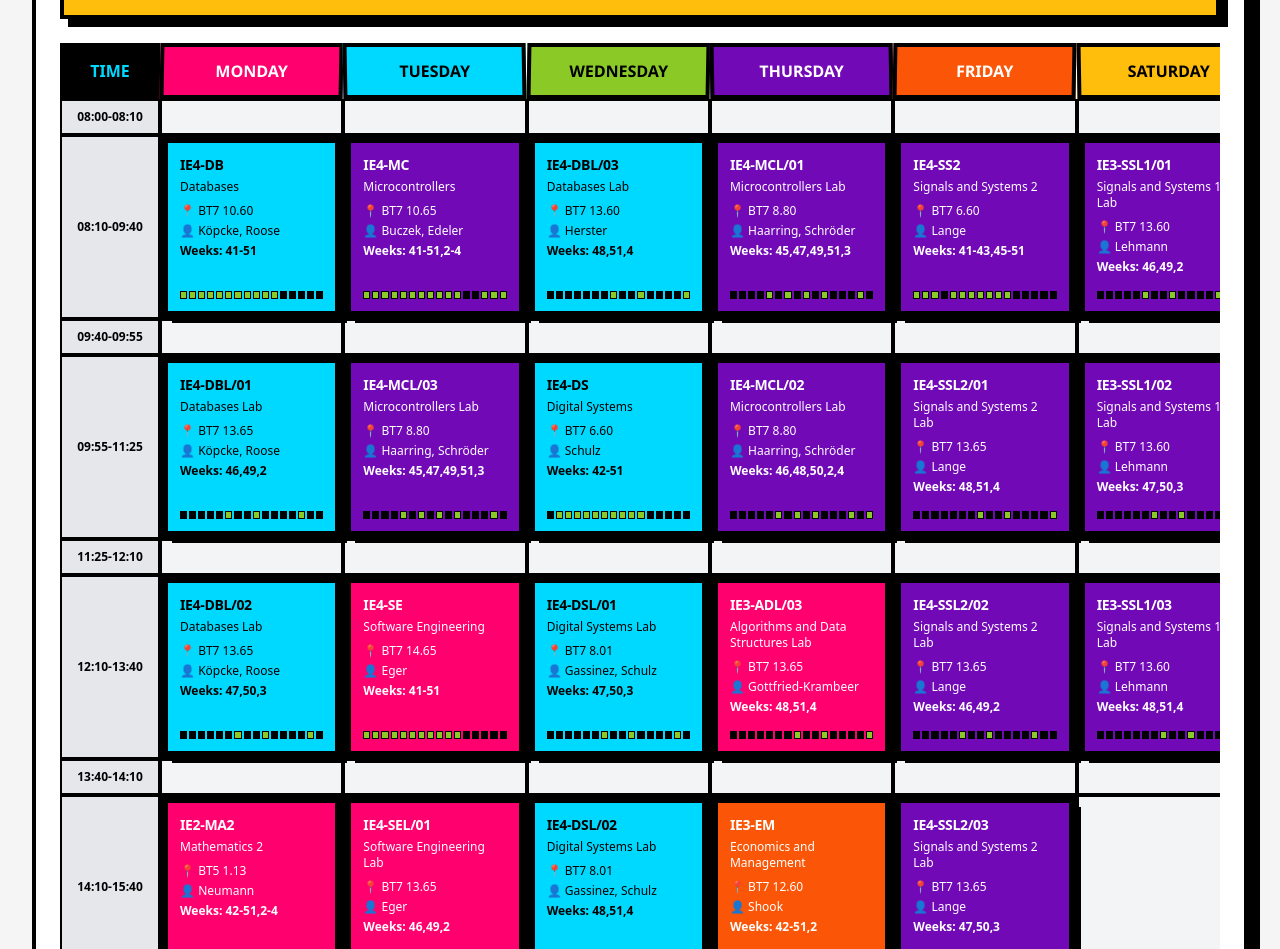
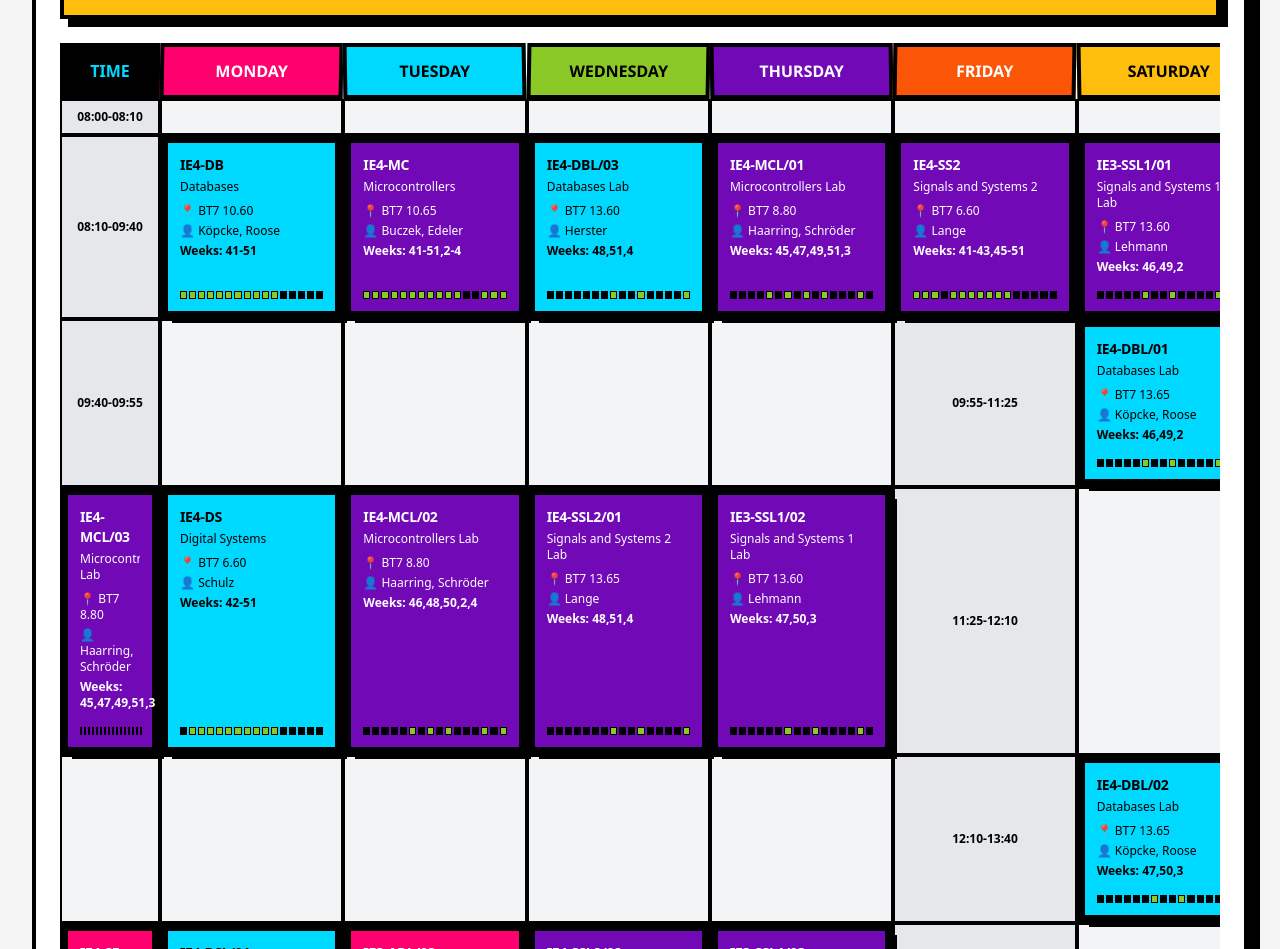
Before and after one commit to Zyrex24/ScheduleHAW, a Next.js app: page / in a window 1280 px wide. Shown: the part 1763-2712 px from the top of the page. Built offline with nearby package versions, Linux system fonts and the light colour scheme.

Commit message:
fix: Update IE1 schedule data with corrected times and locations

```diff
--- a/Entities/ScheduleBlock.ts
+++ b/Entities/ScheduleBlock.ts
@@ -291,40 +291,40 @@ const realSchedule: ScheduleBlockType[] = [
   { semester: 'IE2', day: 'Friday', start_time: '09:55', end_time: '11:25', code: 'IE2-SO2', full_name: 'Software Construction 2', location: 'BT7 12.60', instructors: 'Antosch', weeks: '42-51,2', weeks_array: expandWeeks('42-51,2'), module_type: 'software' },
 
   // IE1 - Monday
-  { semester: 'IE1', day: 'Monday', start_time: '08:10', end_time: '09:40', code: 'IE1-GE/01', full_name: 'German', location: 'BT7 14.65', instructors: 'Appel', weeks: '42-51,2-4', weeks_array: expandWeeks('42-51,2-4'), module_type: 'intercultural', group: '01' },
-  { semester: 'IE1', day: 'Monday', start_time: '08:10', end_time: '09:40', code: 'IE1-GE/02', full_name: 'German', location: 'BT7 12.81', instructors: 'Appel', weeks: '42-51,2-4', weeks_array: expandWeeks('42-51,2-4'), module_type: 'intercultural', group: '02' },
+  { semester: 'IE1', day: 'Monday', start_time: '08:10', end_time: '11:25', code: 'IE1-LSL/02', full_name: 'Learning and Study Methods', location: 'Stift69 106', instructors: 'Leutelt', weeks: '45,47,49,51', weeks_array: expandWeeks('45,47,49,51'), module_type: 'intercultural', group: '02' },
+  { semester: 'IE1', day: 'Monday', start_time: '12:10', end_time: '13:40', code: 'IE1-EEL1/01', full_name: 'Electrical Engineering 1 Lab', location: 'BT7 5.01', instructors: 'Hansen, Wittmar', weeks: '46,49,2', weeks_array: expandWeeks('46,49,2'), module_type: 'electronics', group: '01' },
+  { semester: 'IE1', day: 'Monday', start_time: '12:10', end_time: '13:40', code: 'IE1-EEL1/02', full_name: 'Electrical Engineering 1 Lab', location: 'BT7 5.01', instructors: 'Hansen, Wittmar', weeks: '47,50,3', weeks_array: expandWeeks('47,50,3'), module_type: 'electronics', group: '02' },
+  { semester: 'IE1', day: 'Monday', start_time: '14:10', end_time: '15:40', code: 'IE1-EEL1/02', full_name: 'Electrical Engineering 1 Lab', location: 'BT7 5.01', instructors: 'Hansen, Wittmar', weeks: '44', weeks_array: expandWeeks('44'), module_type: 'electronics', group: '02' },
+  { semester: 'IE1', day: 'Monday', start_time: '14:10', end_time: '15:40', code: 'IE1-EEL1/01', full_name: 'Electrical Engineering 1 Lab', location: 'BT7 5.01', instructors: 'Hansen, Wittmar', weeks: '44', weeks_array: expandWeeks('44'), module_type: 'electronics', group: '01' },
+  { semester: 'IE1', day: 'Monday', start_time: '15:55', end_time: '17:25', code: 'IE1-SOL1/01', full_name: 'Software Construction 1 Lab', location: 'BT7 13.65', instructors: 'Hensel', weeks: '45,47,49,51,3', weeks_array: expandWeeks('45,47,49,51,3'), module_type: 'software', group: '01' },
+  { semester: 'IE1', day: 'Monday', start_time: '15:55', end_time: '17:25', code: 'IE1-SOL1/02', full_name: 'Software Construction 1 Lab', location: 'BT7 13.65', instructors: 'Hensel', weeks: '46,48,50,2,4', weeks_array: expandWeeks('46,48,50,2,4'), module_type: 'software', group: '02' },
+  { semester: 'IE1', day: 'Monday', start_time: '15:55', end_time: '17:25', code: 'IE1-SOL1/03', full_name: 'Software Construction 1 Lab', location: 'BT7 13.60', instructors: 'Schüthe', weeks: '45,47,49,51,3', weeks_array: expandWeeks('45,47,49,51,3'), module_type: 'software', group: '03' },
+  { semester: 'IE1', day: 'Monday', start_time: '15:55', end_time: '17:25', code: 'IE1-SOL1/04', full_name: 'Software Construction 1 Lab', location: 'BT7 13.60', instructors: 'Schüthe', weeks: '46,48,50,2,4', weeks_array: expandWeeks('46,48,50,2,4'), module_type: 'software', group: '04' },
 
   // IE1 - Tuesday
-  { semester: 'IE1', day: 'Tuesday', start_time: '08:10', end_time: '09:40', code: 'IE1-EE1', full_name: 'Electrical Engineering 1', location: 'BT5 1.13', instructors: 'Hansen', weeks: '42-43,45-51,2-4', weeks_array: expandWeeks('42-43,45-51,2-4'), module_type: 'electronics' },
-  { semester: 'IE1', day: 'Tuesday', start_time: '09:55', end_time: '11:25', code: 'IE1-EEL1/01', full_name: 'Electrical Engineering 1 Lab', location: 'BT7 5.01', instructors: 'Hansen, Wittmar', weeks: '46,49,2', weeks_array: expandWeeks('46,49,2'), module_type: 'electronics', group: '01' },
-  { semester: 'IE1', day: 'Tuesday', start_time: '09:55', end_time: '11:25', code: 'IE1-EEL1/01', full_name: 'Electrical Engineering 1 Lab', location: 'BT7 5.01', instructors: 'Hansen, Wittmar', weeks: '44', weeks_array: expandWeeks('44'), module_type: 'electronics', group: '01' },
-  { semester: 'IE1', day: 'Tuesday', start_time: '12:10', end_time: '13:40', code: 'IE1-EEL1/02', full_name: 'Electrical Engineering 1 Lab', location: 'BT7 5.01', instructors: 'Hansen, Wittmar', weeks: '47,50,3', weeks_array: expandWeeks('47,50,3'), module_type: 'electronics', group: '02' },
+  { semester: 'IE1', day: 'Tuesday', start_time: '08:10', end_time: '11:25', code: 'IE1-LSL/03', full_name: 'Learning and Study Methods', location: 'BT7 14.86', instructors: 'Radt', weeks: '45,47,49,51', weeks_array: expandWeeks('45,47,49,51'), module_type: 'intercultural', group: '03' },
+  { semester: 'IE1', day: 'Tuesday', start_time: '12:10', end_time: '13:40', code: 'IE1-LSE/01', full_name: 'Learning and Study Methods Exercises', location: 'BT7 14.65', instructors: 'McCabe', weeks: '43,45,47,49,51,3', weeks_array: expandWeeks('43,45,47,49,51,3'), module_type: 'intercultural', group: '01' },
   { semester: 'IE1', day: 'Tuesday', start_time: '12:10', end_time: '13:40', code: 'IE1-EEL1/02', full_name: 'Electrical Engineering 1 Lab', location: 'BT7 5.01', instructors: 'Hansen, Wittmar', weeks: '44', weeks_array: expandWeeks('44'), module_type: 'electronics', group: '02' },
   { semester: 'IE1', day: 'Tuesday', start_time: '14:10', end_time: '15:40', code: 'IE1-EEL1/03', full_name: 'Electrical Engineering 1 Lab', location: 'BT7 5.01', instructors: 'Hansen, Wittmar', weeks: '48,51,4', weeks_array: expandWeeks('48,51,4'), module_type: 'electronics', group: '03' },
-  { semester: 'IE1', day: 'Tuesday', start_time: '14:10', end_time: '15:40', code: 'IE1-EEL1/03', full_name: 'Electrical Engineering 1 Lab', location: 'BT7 5.01', instructors: 'Hansen, Wittmar', weeks: '45', weeks_array: expandWeeks('45'), module_type: 'electronics', group: '03' },
-  { semester: 'IE1', day: 'Tuesday', start_time: '15:55', end_time: '17:25', code: 'IE1-EEL1/04', full_name: 'Electrical Engineering 1 Lab', location: 'BT7 5.01', instructors: 'Hansen, Wittmar', weeks: '48,51,4', weeks_array: expandWeeks('48,51,4'), module_type: 'electronics', group: '04' },
-  { semester: 'IE1', day: 'Tuesday', start_time: '15:55', end_time: '17:25', code: 'IE1-EEL1/04', full_name: 'Electrical Engineering 1 Lab', location: 'BT7 5.01', instructors: 'Hansen, Wittmar', weeks: '45', weeks_array: expandWeeks('45'), module_type: 'electronics', group: '04' },
+  { semester: 'IE1', day: 'Tuesday', start_time: '15:55', end_time: '17:25', code: 'IE1-SOL1/03', full_name: 'Software Construction 1 Lab', location: 'BT7 13.60', instructors: 'Schüthe', weeks: '45,47,49,51,3', weeks_array: expandWeeks('45,47,49,51,3'), module_type: 'software', group: '03' },
 
   // IE1 - Wednesday
-  { semester: 'IE1', day: 'Wednesday', start_time: '08:10', end_time: '09:40', code: 'IE1-LSL', full_name: 'Learning and Study Methods', location: 'BT7 12.60', instructors: 'Lapke, Leutelt, Radt', weeks: '43,3', weeks_array: expandWeeks('43,3'), module_type: 'intercultural' },
-  { semester: 'IE1', day: 'Wednesday', start_time: '09:55', end_time: '11:25', code: 'IE1-LSL/01', full_name: 'Learning and Study Methods', location: 'BT7 8.61', instructors: 'Lapke', weeks: '45,47,49,51', weeks_array: expandWeeks('45,47,49,51'), module_type: 'intercultural', group: '01' },
-  { semester: 'IE1', day: 'Wednesday', start_time: '09:55', end_time: '11:25', code: 'IE1-LSL/02', full_name: 'Learning and Study Methods', location: 'Stift69 106', instructors: 'Leutelt', weeks: '45,47,49,51', weeks_array: expandWeeks('45,47,49,51'), module_type: 'intercultural', group: '02' },
-  { semester: 'IE1', day: 'Wednesday', start_time: '09:55', end_time: '11:25', code: 'IE1-LSL/03', full_name: 'Learning and Study Methods', location: 'BT7 14.86', instructors: 'Radt', weeks: '45,47,49,51', weeks_array: expandWeeks('45,47,49,51'), module_type: 'intercultural', group: '03' },
-  { semester: 'IE1', day: 'Wednesday', start_time: '12:10', end_time: '13:40', code: 'IE1-LSE/01', full_name: 'Learning and Study Methods Exercises', location: 'BT7 14.65', instructors: 'McCabe', weeks: '43,45,47,49,51,3', weeks_array: expandWeeks('43,45,47,49,51,3'), module_type: 'intercultural', group: '01' },
+  { semester: 'IE1', day: 'Wednesday', start_time: '12:10', end_time: '13:40', code: 'IE1-EEL1/03', full_name: 'Electrical Engineering 1 Lab', location: 'BT7 5.01', instructors: 'Hansen, Wittmar', weeks: '45', weeks_array: expandWeeks('45'), module_type: 'electronics', group: '03' },
   { semester: 'IE1', day: 'Wednesday', start_time: '12:10', end_time: '13:40', code: 'IE1-LSE/02', full_name: 'Learning and Study Methods Exercises', location: 'BT7 14.65', instructors: 'McCabe', weeks: '42,44,46,48,50,2,4', weeks_array: expandWeeks('42,44,46,48,50,2,4'), module_type: 'intercultural', group: '02' },
-  { semester: 'IE1', day: 'Wednesday', start_time: '14:10', end_time: '15:40', code: 'IE1-MA1', full_name: 'Mathematics 1', location: 'BT7 12.60', instructors: 'Nieder', weeks: '42-43,45-51,2-4', weeks_array: expandWeeks('42-43,45-51,2-4'), module_type: 'math' },
+  { semester: 'IE1', day: 'Wednesday', start_time: '14:10', end_time: '15:40', code: 'IE1-MA1', full_name: 'Mathematics 1', location: 'BT5 1.13', instructors: 'Nieder', weeks: '43,45,47,49,51,3', weeks_array: expandWeeks('43,45,47,49,51,3'), module_type: 'math' },
 
   // IE1 - Thursday
-  { semester: 'IE1', day: 'Thursday', start_time: '08:10', end_time: '09:40', code: 'IE1-MA1', full_name: 'Mathematics 1', location: 'BT5 1.13', instructors: 'Nieder', weeks: '43,45,47,49,51', weeks_array: expandWeeks('43,45,47,49,51'), module_type: 'math' },
+  { semester: 'IE1', day: 'Thursday', start_time: '08:10', end_time: '09:40', code: 'IE1-EEL1/04', full_name: 'Electrical Engineering 1 Lab', location: 'BT7 5.01', instructors: 'Hansen, Wittmar', weeks: '48,51,4', weeks_array: expandWeeks('48,51,4'), module_type: 'electronics', group: '04' },
   { semester: 'IE1', day: 'Thursday', start_time: '09:55', end_time: '11:25', code: 'IE1-MAE1/01', full_name: 'Mathematics 1 Exercises', location: 'BT7 10.65', instructors: 'Nieder', weeks: '43,45,47,49,51,3', weeks_array: expandWeeks('43,45,47,49,51,3'), module_type: 'math', group: '01' },
-  { semester: 'IE1', day: 'Thursday', start_time: '09:55', end_time: '11:25', code: 'IE1-MAE1/02', full_name: 'Mathematics 1 Exercises', location: 'BT7 10.65', instructors: 'Nieder', weeks: '43,45,47,49,51,3', weeks_array: expandWeeks('43,45,47,49,51,3'), module_type: 'math', group: '02' },
-  { semester: 'IE1', day: 'Thursday', start_time: '12:10', end_time: '13:40', code: 'IE1-SO1', full_name: 'Software Construction 1', location: 'BT5 1.13', instructors: 'Hensel', weeks: '42-51,2-4', weeks_array: expandWeeks('42-51,2-4'), module_type: 'software' },
+  { semester: 'IE1', day: 'Thursday', start_time: '09:55', end_time: '11:25', code: 'IE1-GE/01', full_name: 'German', location: 'BT7 14.65', instructors: 'Appel', weeks: '42-51,2-4', weeks_array: expandWeeks('42-51,2-4'), module_type: 'intercultural', group: '01' },
+  { semester: 'IE1', day: 'Thursday', start_time: '12:10', end_time: '13:40', code: 'IE1-GE/02', full_name: 'German', location: 'BT7 12.60', instructors: 'Appel', weeks: '42-51,2-4', weeks_array: expandWeeks('42-51,2-4'), module_type: 'intercultural', group: '02' },
+  { semester: 'IE1', day: 'Thursday', start_time: '14:10', end_time: '15:40', code: 'IE1-LSL/01', full_name: 'Learning and Study Methods', location: 'BT7 8.61', instructors: 'Lapke', weeks: '45,47,49,51', weeks_array: expandWeeks('45,47,49,51'), module_type: 'intercultural', group: '01' },
 
   // IE1 - Friday
-  { semester: 'IE1', day: 'Friday', start_time: '08:10', end_time: '09:40', code: 'IE1-SOL1/01', full_name: 'Software Construction 1 Lab', location: 'BT7 13.65', instructors: 'Hensel', weeks: '45,47,49,51,3', weeks_array: expandWeeks('45,47,49,51,3'), module_type: 'software', group: '01' },
-  { semester: 'IE1', day: 'Friday', start_time: '08:10', end_time: '09:40', code: 'IE1-SOL1/02', full_name: 'Software Construction 1 Lab', location: 'BT7 13.65', instructors: 'Hensel', weeks: '46,48,50,2,4', weeks_array: expandWeeks('46,48,50,2,4'), module_type: 'software', group: '02' },
-  { semester: 'IE1', day: 'Friday', start_time: '09:55', end_time: '11:25', code: 'IE1-SOL1/03', full_name: 'Software Construction 1 Lab', location: 'BT7 13.60', instructors: 'Schüthe', weeks: '45,47,49,51,3', weeks_array: expandWeeks('45,47,49,51,3'), module_type: 'software', group: '03' },
-  { semester: 'IE1', day: 'Friday', start_time: '09:55', end_time: '11:25', code: 'IE1-SOL1/04', full_name: 'Software Construction 1 Lab', location: 'BT7 13.60', instructors: 'Schüthe', weeks: '46,48,50,2,4', weeks_array: expandWeeks('46,48,50,2,4'), module_type: 'software', group: '04' },
+  { semester: 'IE1', day: 'Friday', start_time: '08:10', end_time: '09:40', code: 'IE1-EE1', full_name: 'Electrical Engineering 1', location: 'BT5 1.13', instructors: 'Hansen', weeks: '42-43,45-51,2-4', weeks_array: expandWeeks('42-43,45-51,2-4'), module_type: 'electronics' },
+  { semester: 'IE1', day: 'Friday', start_time: '09:55', end_time: '11:25', code: 'IE1-MAE1/02', full_name: 'Mathematics 1 Exercises', location: 'BT7 10.65', instructors: 'Nieder', weeks: '43,45,47,49,51,3', weeks_array: expandWeeks('43,45,47,49,51,3'), module_type: 'math', group: '02' },
+  { semester: 'IE1', day: 'Friday', start_time: '12:10', end_time: '13:40', code: 'IE1-MA1', full_name: 'Mathematics 1', location: 'BT7 12.60', instructors: 'Nieder', weeks: '42-43,45-51,2-4', weeks_array: expandWeeks('42-43,45-51,2-4'), module_type: 'math' },
+  { semester: 'IE1', day: 'Friday', start_time: '15:55', end_time: '17:25', code: 'IE1-LSL', full_name: 'Learning and Study Methods', location: 'BT7 12.60', instructors: 'Lapke, Leutelt, Radt', weeks: '43,3', weeks_array: expandWeeks('43,3'), module_type: 'intercultural' },
 
   // IE5 - Scientific and Project Work
   { semester: 'IE5', day: 'Monday', start_time: '08:10', end_time: '09:40', code: 'IE5-SP', full_name: 'Scientific and Project Work', location: 'BT7 14.86', instructors: 'Becker', weeks: '45-49', weeks_array: expandWeeks('45-49'), module_type: 'intercultural' },
```
